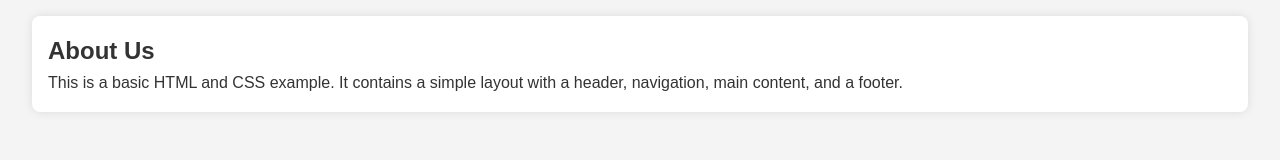
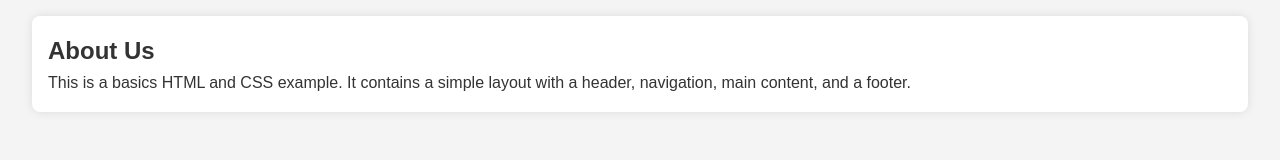
Before and after one commit to ShradhaDongol/DevOps, a plain HTML site: page website/index.html in a window 1280 px wide. Shown: the part 173-333 px from the top of the page. Drawn offline with Linux system fonts and the light colour scheme.

Commit message:
Minor changes

```diff
--- a/website/index.html
+++ b/website/index.html
@@ -21,7 +21,7 @@
     <main>
         <section>
             <h2>About Us</h2>
-            <p>This is a basic HTML and CSS example. It contains a simple layout with a header, navigation, main content, and a footer.</p>
+            <p>This is a basics HTML and CSS example. It contains a simple layout with a header, navigation, main content, and a footer.</p>
         </section>
     </main>
     <footer>
```
